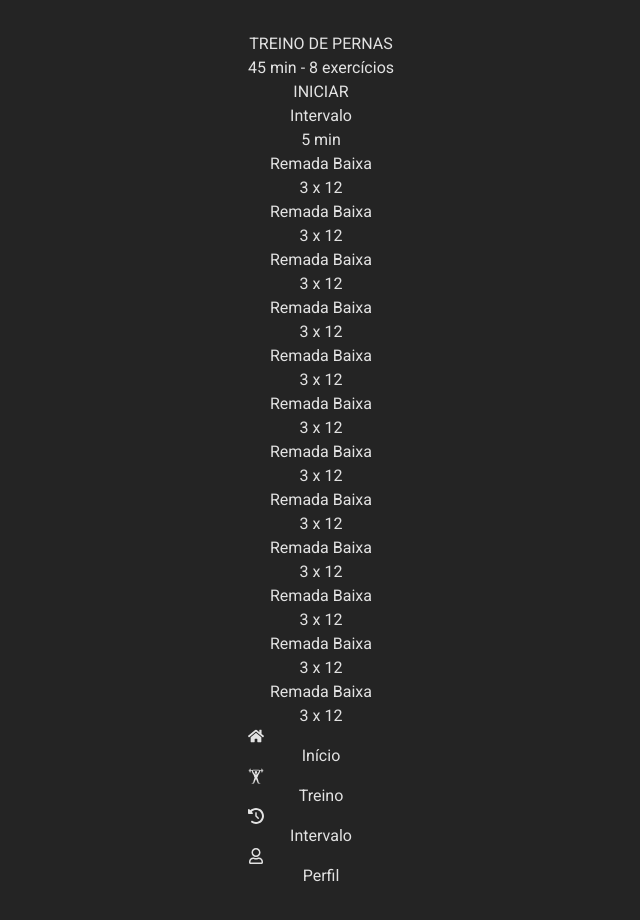
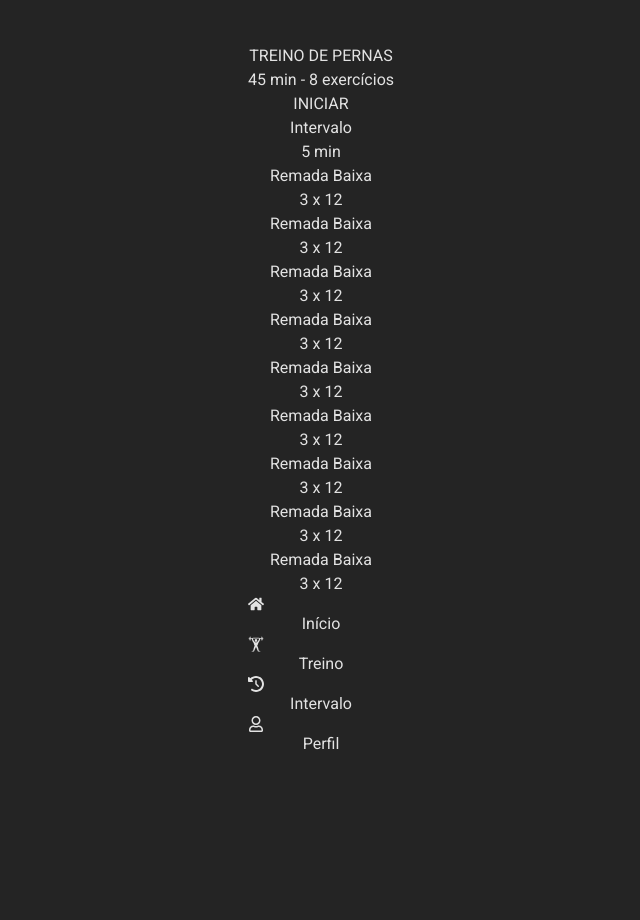
Before and after one commit to Mevzin/gym-system-web-mobile, a React (Vite) app: page /sessions in a window 1280 px wide. Shown: the whole page, without its empty margins (319-959 px from the left). After the commit the page ends 800 px from the top, so only its background shows below. Built offline with nearby package versions, Linux system fonts and the light colour scheme.

Commit message:
fix: change padding sessions

```diff
--- a/src/pages/sessions/index.tsx
+++ b/src/pages/sessions/index.tsx
@@ -14,28 +14,7 @@ const SessionsPage = () => {
                 </div>
 
                 {/* CARDS */}
-                <div className="flex flex-col w-[320px] gap-4 mt-3">
-                    <div className="flex">
-                        <div className="w-[50px] h-[50px] bg-white rounded-lg"></div>
-                        <div className="flex flex-col items-start justify-center ml-4">
-                            <h1 className="font-bold text-xl">Remada Baixa</h1>
-                            <p className="text-base text-zinc-400">3 x 12</p>
-                        </div>
-                    </div>
-                    <div className="flex">
-                        <div className="w-[50px] h-[50px] bg-white rounded-lg"></div>
-                        <div className="flex flex-col items-start justify-center ml-4">
-                            <h1 className="font-bold text-xl">Remada Baixa</h1>
-                            <p className="text-base text-zinc-400">3 x 12</p>
-                        </div>
-                    </div>
-                    <div className="flex">
-                        <div className="w-[50px] h-[50px] bg-white rounded-lg"></div>
-                        <div className="flex flex-col items-start justify-center ml-4">
-                            <h1 className="font-bold text-xl">Remada Baixa</h1>
-                            <p className="text-base text-zinc-400">3 x 12</p>
-                        </div>
-                    </div>
+                <div className="flex flex-col w-[320px] gap-4 mt-3 pb-10">
                     <div className="flex">
                         <div className="w-[50px] h-[50px] bg-white rounded-lg"></div>
                         <div className="flex flex-col items-start justify-center ml-4">
```
